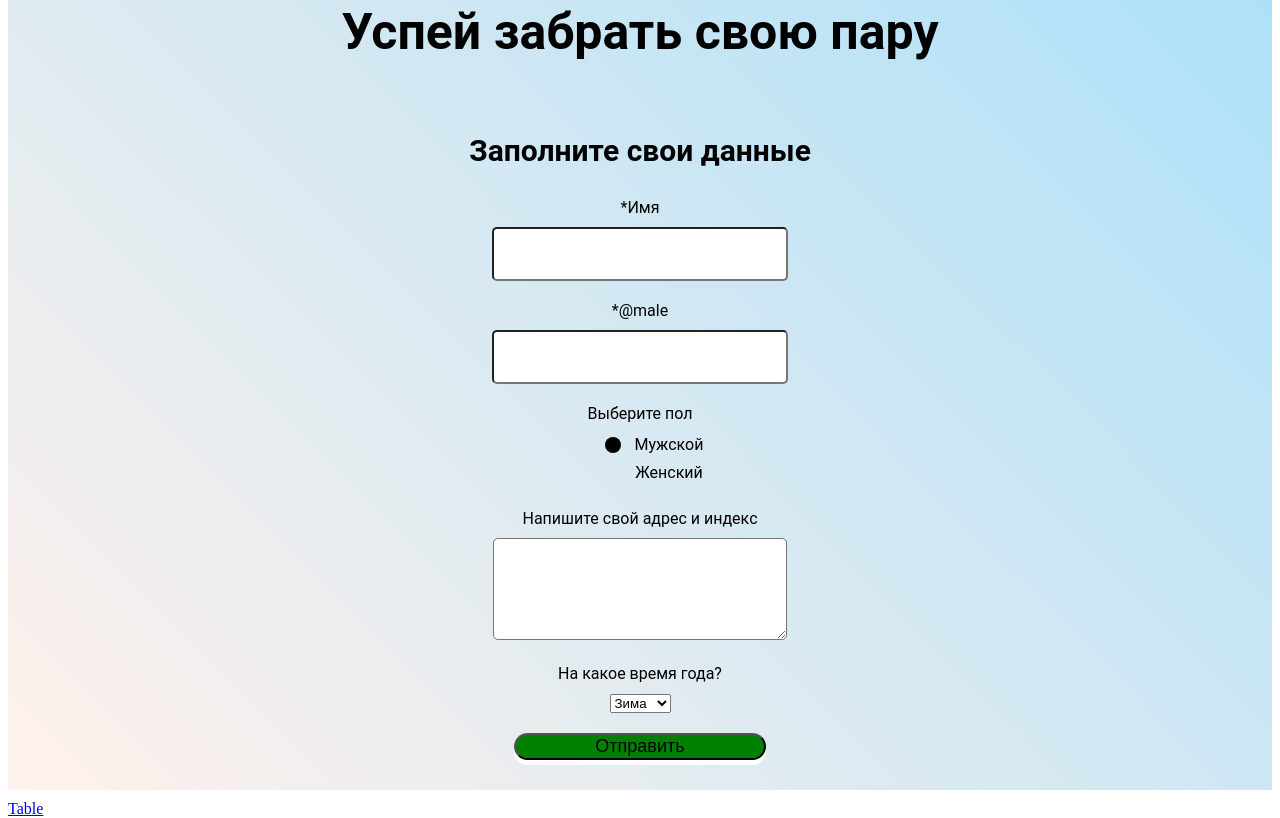
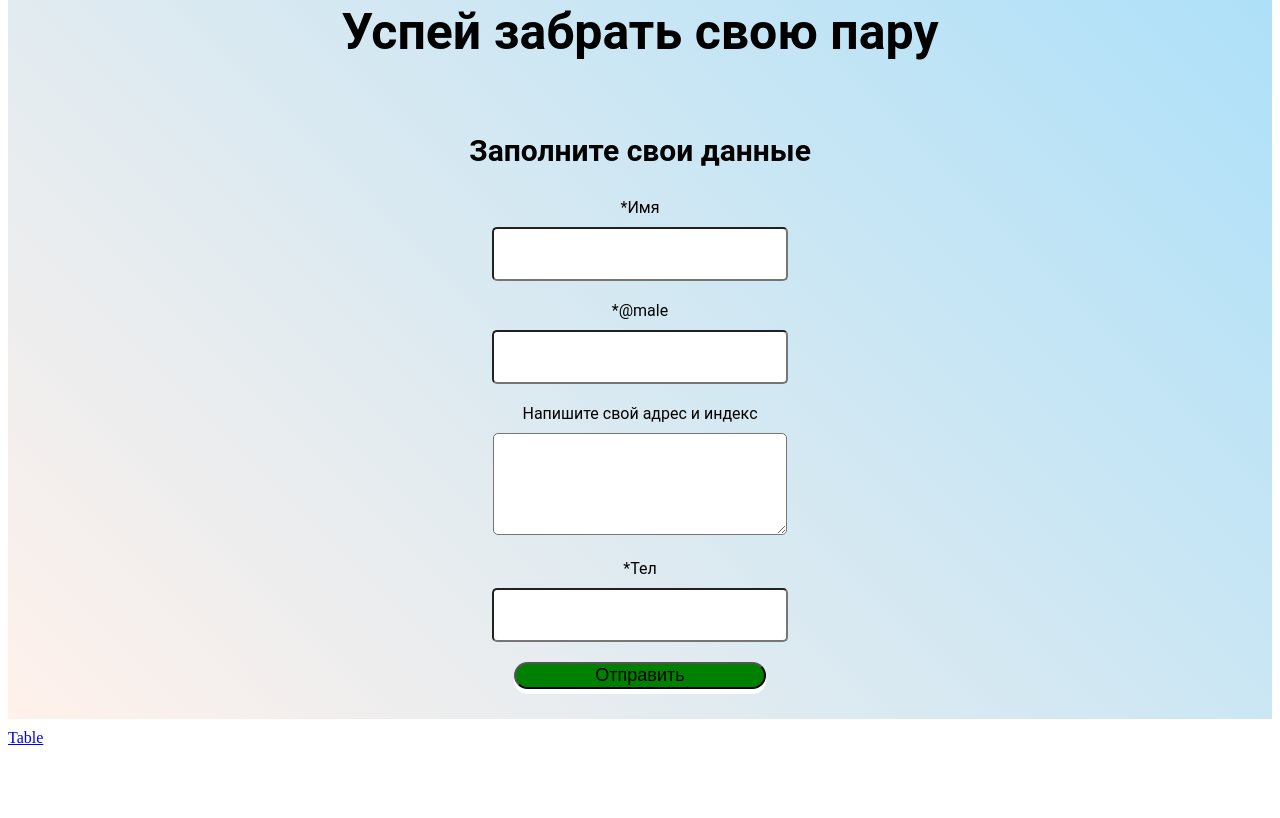
Before and after one commit to abuzak0/dastcourses, a plain HTML site: page index.html in a window 1280 px wide. Shown: the part 1325-2143 px from the top of the page. After the commit the page ends 2072 px from the top, so only its background shows below. Drawn offline with Linux system fonts and the light colour scheme.

```diff
--- a/admin.js
+++ b/admin.js
@@ -10,7 +10,8 @@ fetch("https://jsonplaceholder.typicode.com/users")
       <td>${user.id}</td>
       <td>${user.name}</td>
       <td>${user.email}</td>
-      <td>${user.address.street}</td>`;
+      <td>${user.address.street}</td>
+      <td>${user.phone}</td>`;
       tBody.appendChild(row);
     });
   })
--- a/index.html
+++ b/index.html
@@ -50,36 +50,18 @@
           <input id="formEmale" name="Emale" type="text" class="form-input">
         </div>
         <div class="form-item">
-          <div class="form-label">Выберите пол</div>
-          <div class="options-item">
-            <input id="formMale" type="radio" checked="male" name="gender" value="Male" class="options-input">
-            <label for="formMale" class="options-label"><span>Мужской</span></label>
-          </div>
-          <div class="options-item">
-            <input id="formFemale" type="radio" value="female" name="gender" class="options-input">
-            <label for="formFemale" class="options-label"><span>Женский</span></label>
-          </div>
-        </div>
-        <div class="form-item">
           <label for="forMessage" class="form-label">Напишите свой адрес и индекс</label>
           <textarea name="message" id="forMessage" class="form-input"></textarea>
         </div>
         <div class="form-item">
-          <div class="form-label">На какое время года?</div>
-          <select name="time" class="select">
-            <option value="Зима" selected>Зима</option>
-            <option value="Весна">Весна</option>
-            <option value="Лето">Лето</option>
-            <option value="Осень">Осень</option>
-          </select>
+          <label for="formPhone" class="form-label" >*Тел</label>
+          <input id="formPhone" name="phone" type="text" class="form-input">
         </div>
         <button type="submit" class="form-button" >Отправить</button>
       </form>
           </div>
         </div>
       </div>
-
-
     </div>
       </div>
 
--- a/style.css
+++ b/style.css
@@ -14,7 +14,6 @@
 text-align: center;
 padding: 20px;
 grid-area: hd;
-
 }
 
 .content {
```
Also changed, not shown: admin.html (+2 -1 lines).
